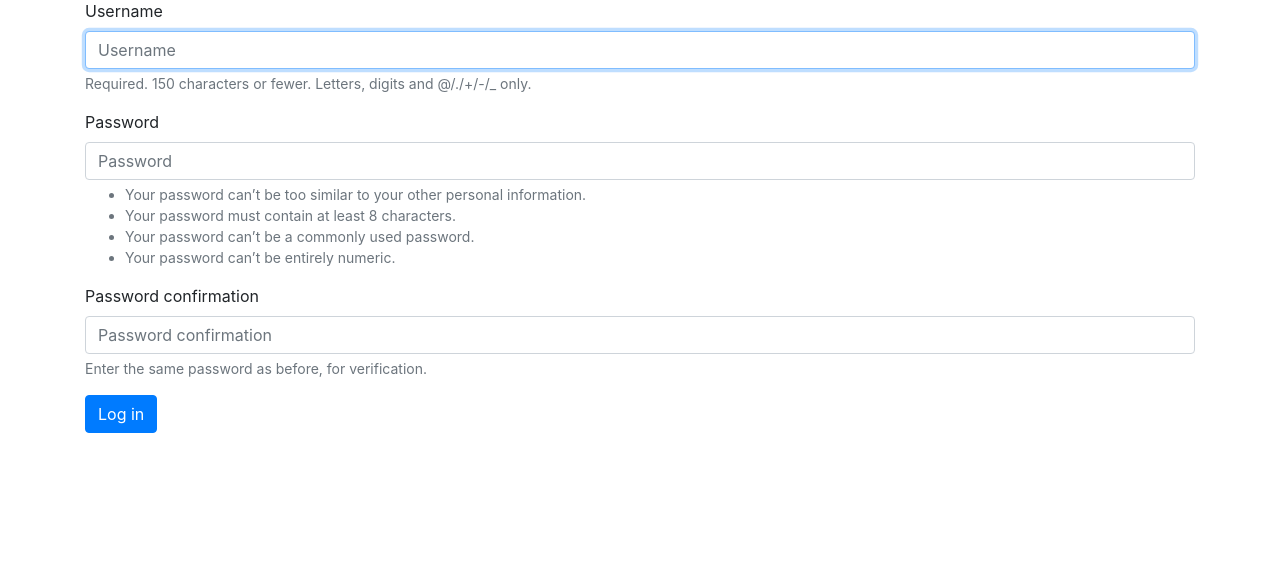
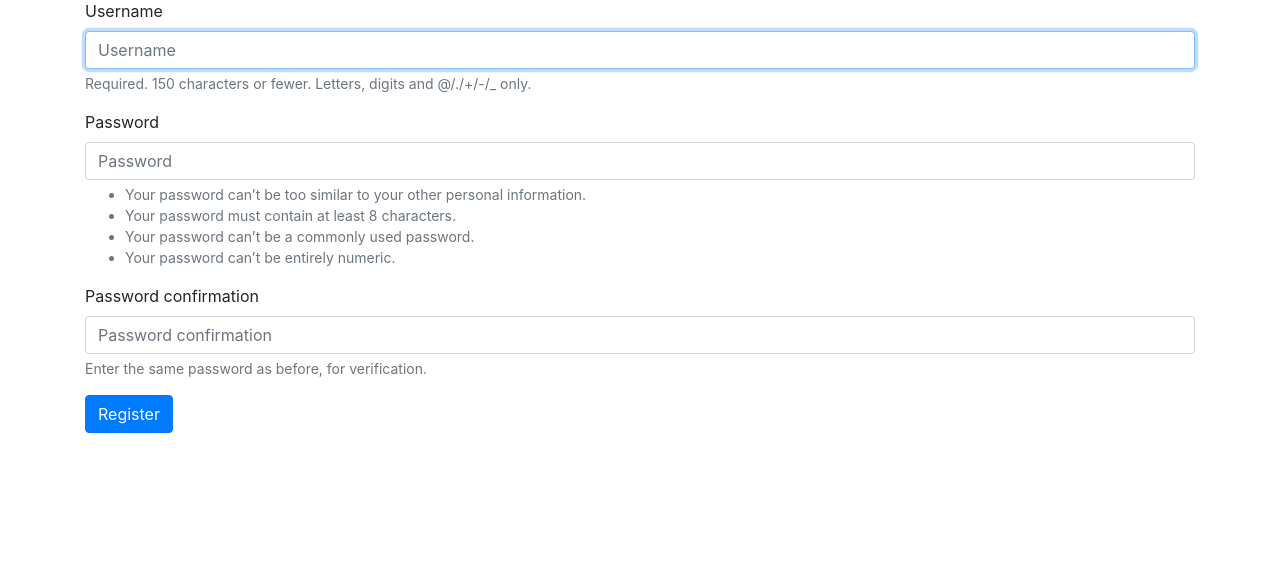
Before and after one commit to ShotaroSessions/priority_planner, a Django app: page /users/register/ in a window 1280 px wide. Shown: the part 100-685 px from the top of the page. Run offline with Django 3.2, Linux system fonts and the light colour scheme; some libraries are stand-ins or nearby versions.

Commit message:
Fixed register button

```diff
--- a/users/templates/registration/register.html
+++ b/users/templates/registration/register.html
@@ -7,11 +7,11 @@
         {% csrf_token %}
         {% bootstrap_form form %}
         {% buttons %}
-            <button name="submit" class="btn btn-primary">Log in</button>
+            <button name="submit" class="btn btn-primary">Register</button>
         {% endbuttons %}
 
         <input type="hidden" name="next"
-           value="{% url 'priority_planners:index' %}" />
+           value="{% url 'priority_planners:goals' %}" />
     </form>
 
 {% endblock content %}
```
